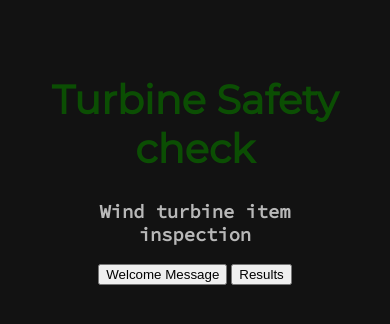
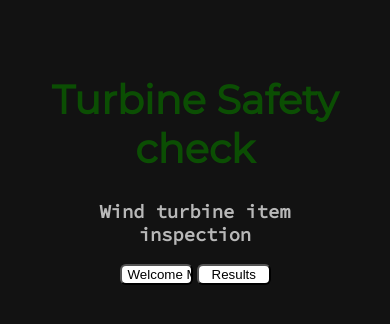
Before and after one commit to rhysbowenharries/safety-inspection, a PHP site: page / in a window 390 px wide. Shown: the top 324 px of the page. Run offline with PHP 8.4, Linux system fonts and the light colour scheme.

Commit message:
mobile friendly buttons

```diff
--- a/index.css
+++ b/index.css
@@ -48,3 +48,11 @@ h1{
   from{border-right-color: rgba(0,255,0,.75);}
   to{border-right-color: transparent;}
 }
+
+.button{
+  align-content: center;
+  height: 10%;
+  width: 25%;
+  background-color: white;
+  border-radius: 6px;
+}
--- a/index.php
+++ b/index.php
@@ -20,7 +20,7 @@
     Wind turbine item inspection
     </h3>
 
-    <form  method="post">
+    <form method="post">
         <input type="submit" name="welcomeButton"
                 class="button" value="Welcome Message" />
 
```
